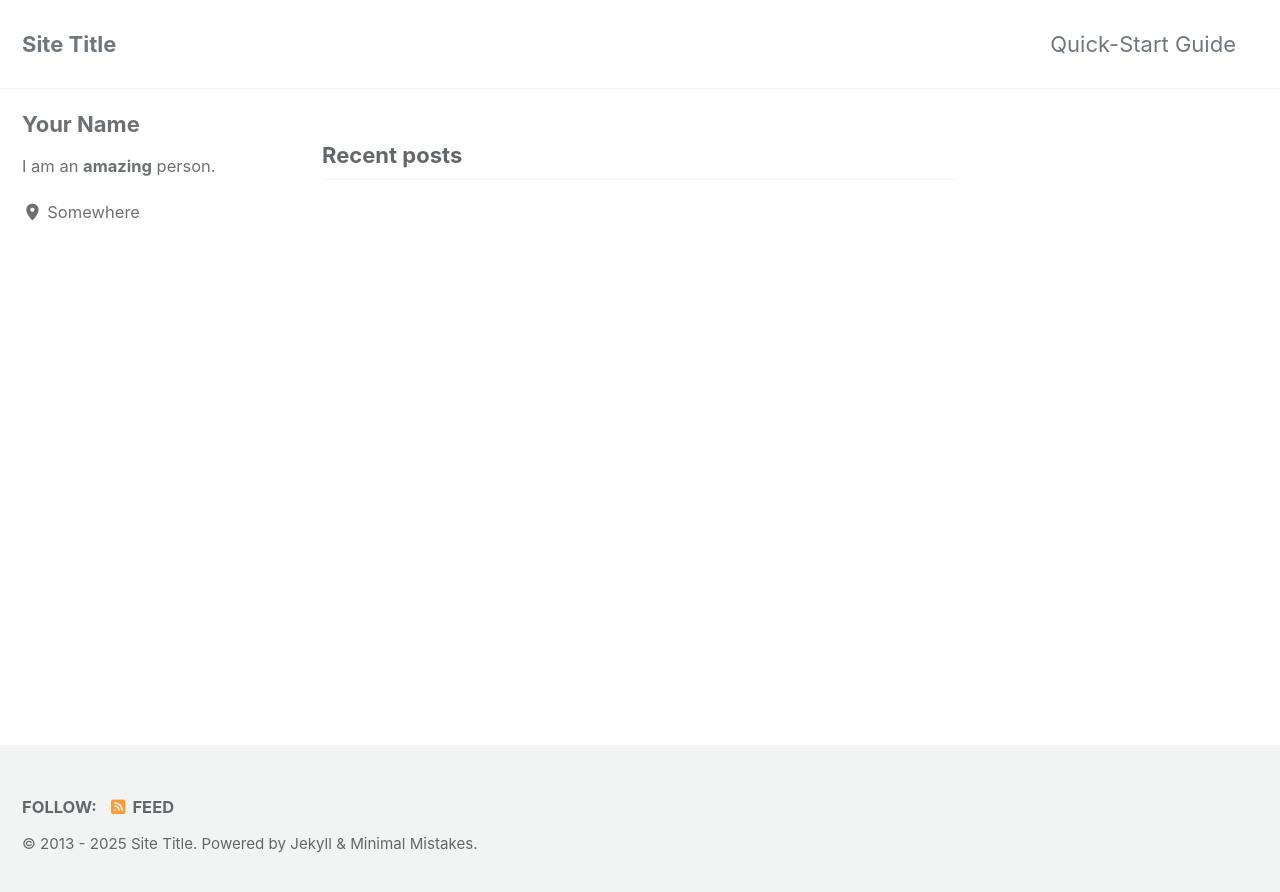
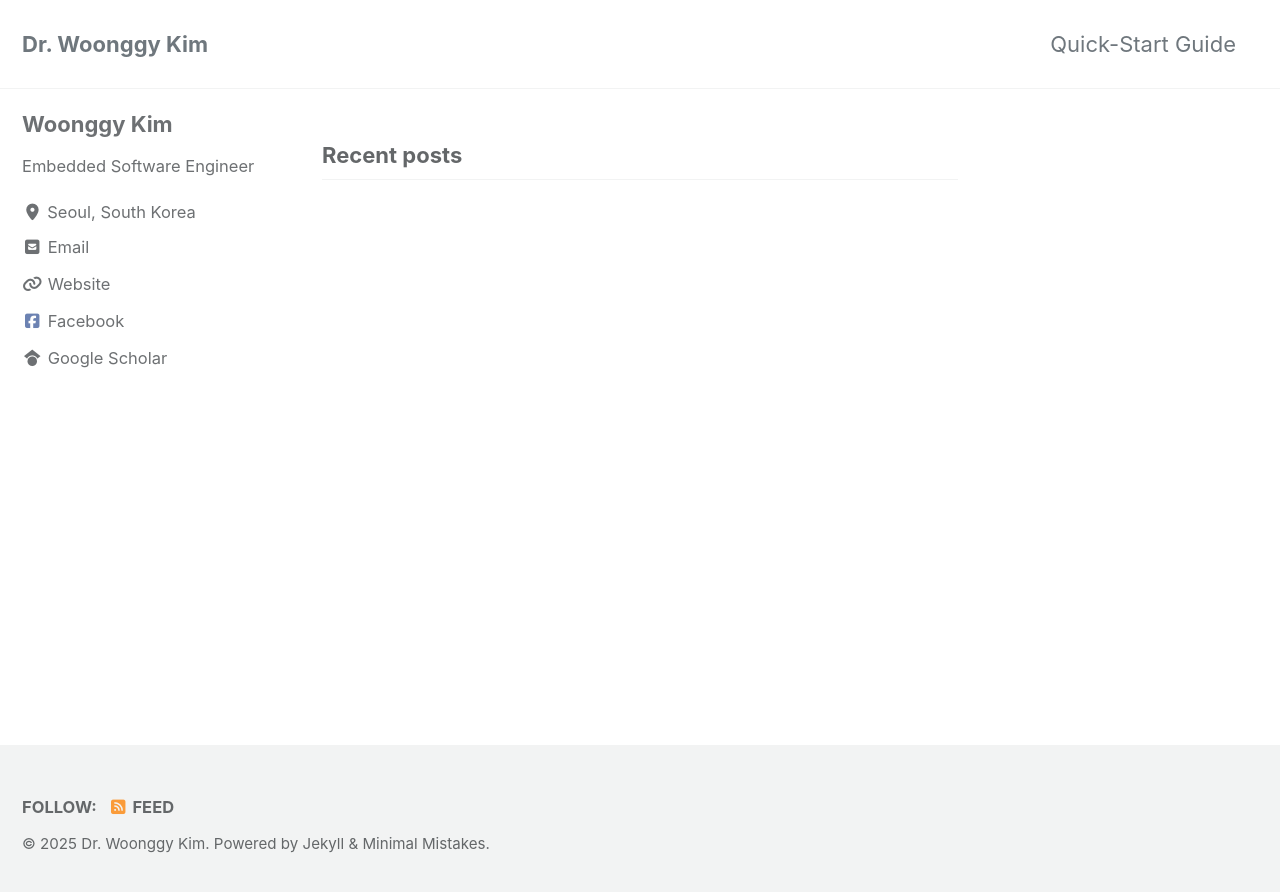
Before and after one commit to woonggykim/woonggykim.github.io, a Jekyll site: the page built from index.html, in a window 1280 px wide. Shown: the top 892 px of the page. Built offline with Jekyll 4.4.1, drawn with Linux system fonts in a browser that asks for light colours; cached includes are drawn as plain includes; the list of posts is cut into pages by our own code.

Commit message:
update ruby version. add author info

```diff
--- a/_config.yml
+++ b/_config.yml
@@ -18,14 +18,14 @@ minimal_mistakes_skin    : "default" # "air", "aqua", "contrast", "dark", "dirt"
 # Site Settings
 locale                   : "en-US"
 rtl                      : # true, false (default) # turns direction of the page into right to left for RTL languages
-title                    : "Site Title"
+title                    : "Dr. Woonggy Kim"
 title_separator          : "-"
 subtitle                 : # site tagline that appears below site title in masthead
-name                     : "Your Name"
-description              : "An amazing website."
-url                      : # the base hostname & protocol for your site e.g. "https://mmistakes.github.io"
+name                     : "Woonggy Kim"
+description              : "Embedded Software Engineer"
+url                      : "https://woonggy.kim" # the base hostname & protocol for your site e.g. "https://mmistakes.github.io"
 baseurl                  : # the subpath of your site, e.g. "/blog"
-repository               : # GitHub username/repo-name e.g. "mmistakes/minimal-mistakes"
+repository               : "woonggykim/woonggykim.github.io" # GitHub username/repo-name e.g. "mmistakes/minimal-mistakes"
 teaser                   : # path of fallback teaser image, e.g. "/assets/images/500x300.png"
 logo                     : # path of logo image to display in the masthead, e.g. "/assets/images/88x88.png"
 masthead_title           : # overrides the website title displayed in the masthead, use " " for no title
@@ -114,30 +114,33 @@ analytics:
 
 # Site Author
 author:
-  name             : "Your Name"
+  name             : "Woonggy Kim"
   avatar           : # path of avatar image, e.g. "/assets/images/bio-photo.jpg"
-  bio              : "I am an **amazing** person."
-  location         : "Somewhere"
+  bio              : "Embedded Software Engineer"
+  location         : "Seoul, South Korea"
   email            :
   links:
     - label: "Email"
       icon: "fas fa-fw fa-envelope-square"
-      # url: "mailto:your.name@email.com"
+      url: "mailto:woonggy@woonggy.kim"
     - label: "Website"
       icon: "fas fa-fw fa-link"
-      # url: "https://your-website.com"
+      url: "https://woonggy.kim"
     - label: "Twitter"
       icon: "fab fa-fw fa-twitter-square"
       # url: "https://twitter.com/"
     - label: "Facebook"
       icon: "fab fa-fw fa-facebook-square"
-      # url: "https://facebook.com/"
+      url: "https://facebook.com/woonggy.kim"
     - label: "GitHub"
       icon: "fab fa-fw fa-github"
       # url: "https://github.com/"
     - label: "Instagram"
       icon: "fab fa-fw fa-instagram"
       # url: "https://instagram.com/"
+    - label: "Google Scholar"
+      icon: "fab fa-fw fa-google-scholar"
+      url: "https://scholar.google.co.kr/citations?user=iHHuLeYAAAAJ&hl=en"
 
 # Site Footer
 footer:
@@ -160,7 +163,7 @@ footer:
     - label: "Instagram"
       icon: "fab fa-fw fa-instagram"
       # url:
-  since: "2013"
+  since: "2025"
 
 
 # Reading Files
```
Also changed, not shown: Gemfile.lock.
